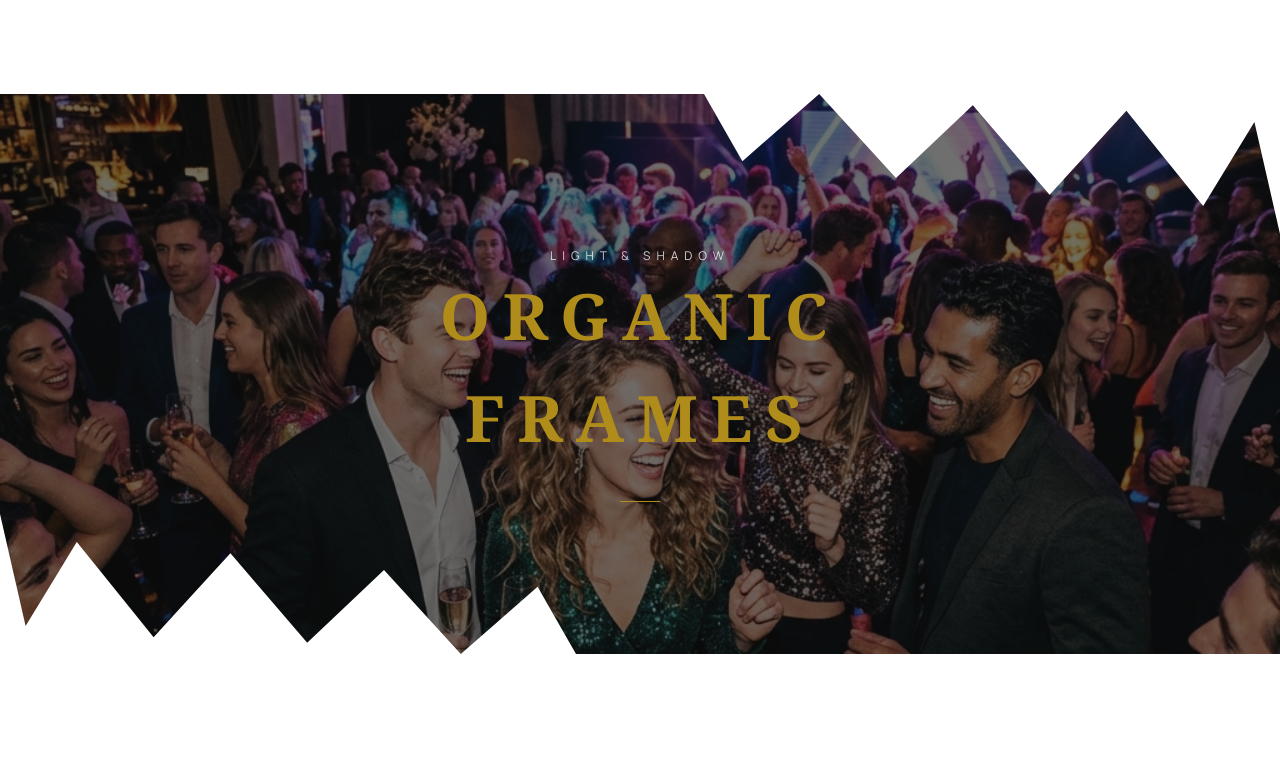
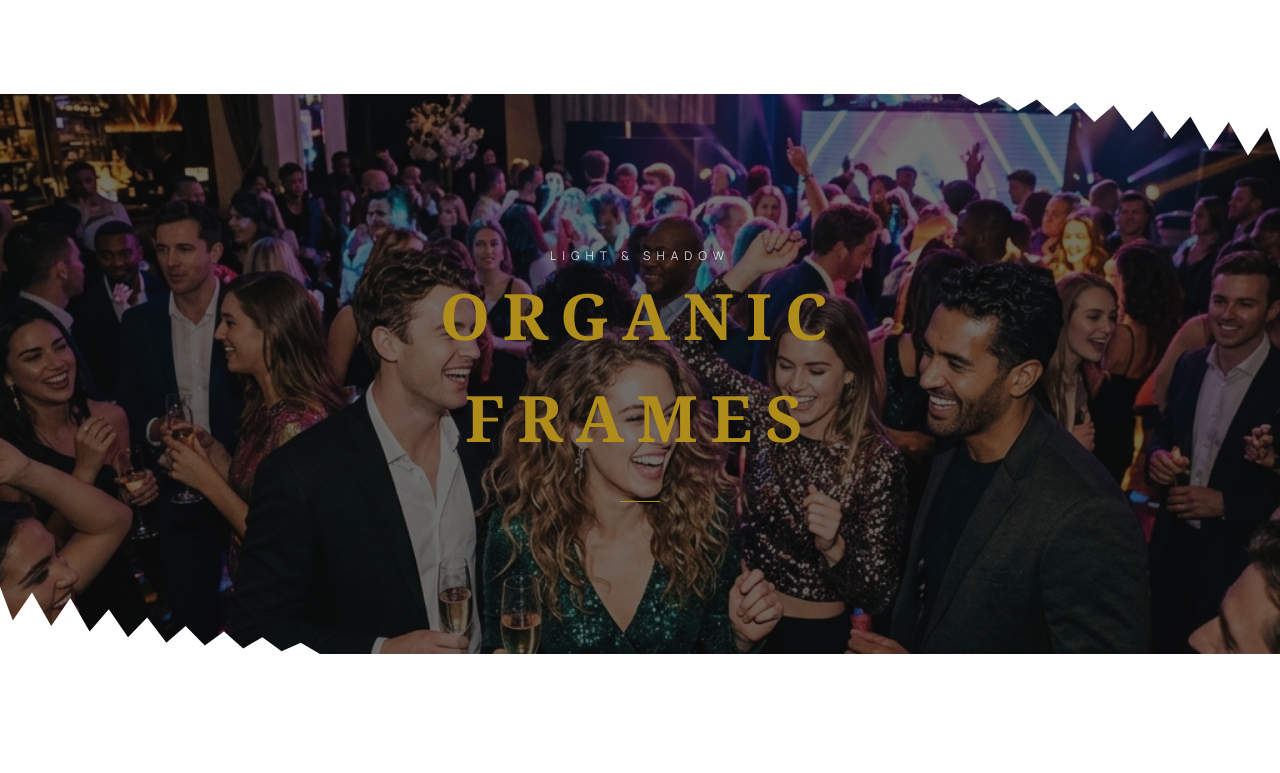
Before and after one commit to i-am-faizan/photography_site, a React (Vite) app in the folder Frontend/: page / in a window 1280 px wide. Shown: the part 2067-2840 px from the top of the page. Built offline with nearby package versions, Linux system fonts and the light colour scheme.

Commit message:
update Cut out section

```diff
--- a/Frontend/src/index.css
+++ b/Frontend/src/index.css
@@ -596,9 +596,9 @@ footer {
 .divider-2, .divider-4 {
     clip-path: polygon(
         0% 0%,
-        55% 0%, 58% 12%, 64% 0%, 70% 15%, 76% 2%, 82% 18%, 88% 3%, 94% 20%, 98% 5%, 100% 25%,
+        75% 0%, 76.5% 2%, 78% 0.5%, 79.5% 3%, 81% 1%, 82.5% 4%, 84% 1.5%, 85.5% 5%, 87% 2%, 88.5% 6.5%, 90% 3%, 91.5% 8%, 93% 4%, 94.5% 10%, 96% 5%, 97.5% 11%, 99% 6%, 100% 12%,
         100% 100%,
-        45% 100%, 42% 88%, 36% 100%, 30% 85%, 24% 98%, 18% 82%, 12% 97%, 6% 80%, 2% 95%, 0% 75%
+        25% 100%, 23.5% 98%, 22% 99.5%, 20.5% 97%, 19% 99%, 17.5% 96%, 16% 98.5%, 14.5% 95%, 13% 98%, 11.5% 93.5%, 10% 97%, 8.5% 92%, 7% 96%, 5.5% 90%, 4% 95%, 2.5% 89%, 1% 94%, 0% 88%, 0% 0%
     );
 }
 
```
